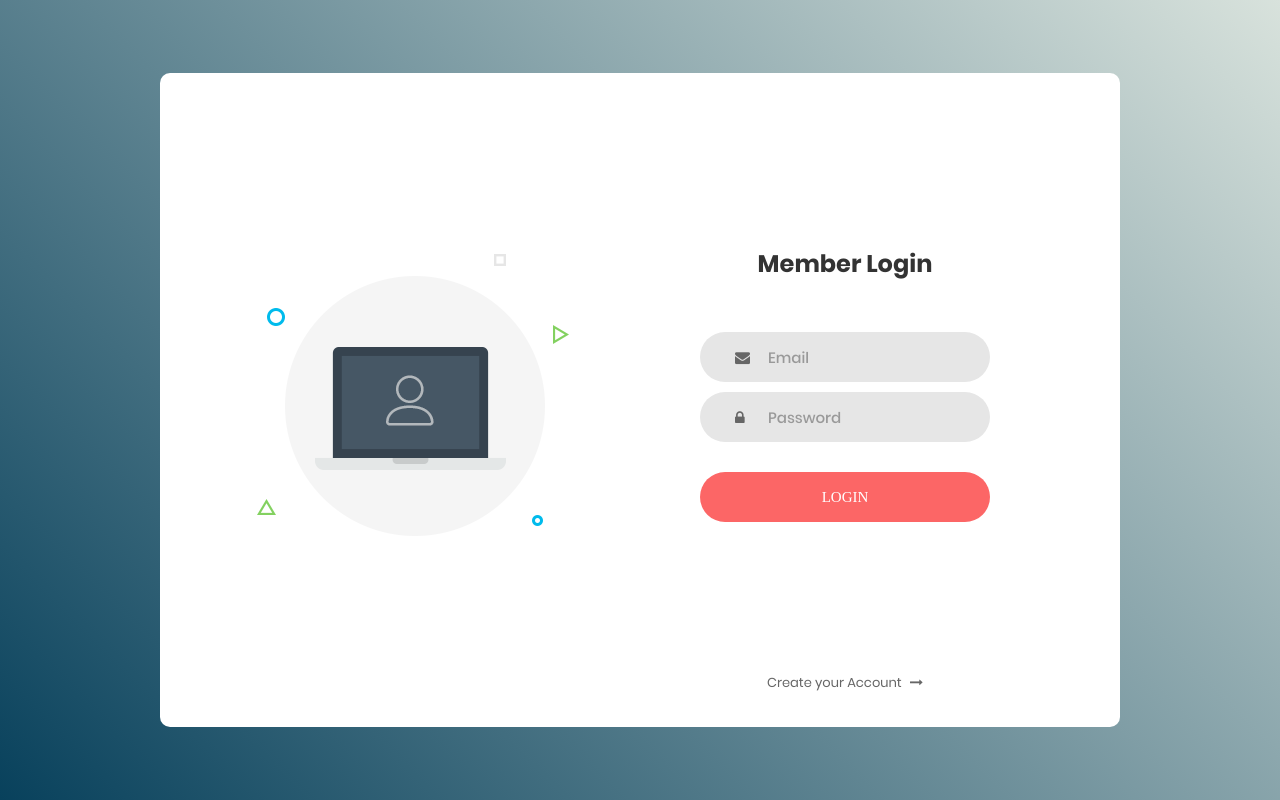
After one commit to post-h/ECE461Part2, a Flask app: page /login in a window 1280 px wide. The commit adds this page. Run offline with Flask 3, Linux system fonts and the light colour scheme; some libraries are stand-ins or nearby versions; some web fonts are replaced.

Commit message:
New changes to Flask

```diff
--- /dev/null
+++ b/templates/login.html
@@ -0,0 +1,104 @@
+<!DOCTYPE html>
+<html lang="en">
+<head>
+	<title>Login</title>
+	<meta charset="UTF-8">
+	<meta name="viewport" content="width=device-width, initial-scale=1">
+<!--===============================================================================================-->
+	<link rel="icon" type="image/png" href="/static/images/icons/favicon.ico"/>
+<!--===============================================================================================-->
+	<link rel="stylesheet" type="text/css" href="/static/vendor/bootstrap/css/bootstrap.min.css">
+<!--===============================================================================================-->
+	<link rel="stylesheet" type="text/css" href="/static/fonts/font-awesome-4.7.0/css/font-awesome.min.css">
+<!--===============================================================================================-->
+	<link rel="stylesheet" type="text/css" href="/static/vendor/animate/animate.css">
+<!--===============================================================================================-->
+	<link rel="stylesheet" type="text/css" href="/static/vendor/css-hamburgers/hamburgers.min.css">
+<!--===============================================================================================-->
+	<link rel="stylesheet" type="text/css" href="/static/vendor/select2/select2.min.css">
+<!--===============================================================================================-->
+	<link rel="stylesheet" type="text/css" href="/static/css/util.css">
+	<link rel="stylesheet" type="text/css" href="/static/css/mainReg.css">
+<!--===============================================================================================-->
+</head>
+<body>
+	<div class="limiter">
+		<div class="container-login100">
+			<div class="wrap-login100">
+				<div class="login100-pic js-tilt" data-tilt>
+					<img src="/static/images/img-01.png" alt="IMG">
+				</div>
+				{% if error_message %}
+					<div class="error-message" style="text-align: center;">
+        				{{ error_message }}
+    				</div>
+				{% endif %}
+				<form class="login100-form validate-form" id="login-form" method="POST" action="/login" onsubmit="submitLoginForm()">
+					<span class="login100-form-title">
+						Member Login
+					</span>
+
+					<div class="wrap-input100 validate-input" data-validate = "Valid email is required: ex@abc.xyz">
+						<input class="input100" type="text" name="email" placeholder="Email">
+						<span class="focus-input100"></span>
+						<span class="symbol-input100">
+							<i class="fa fa-envelope" aria-hidden="true"></i>
+						</span>
+					</div>
+
+					<div class="wrap-input100 validate-input" data-validate = "Password is required">
+						<input class="input100" type="password" name="password" placeholder="Password">
+						<span class="focus-input100"></span>
+						<span class="symbol-input100">
+							<i class="fa fa-lock" aria-hidden="true"></i>
+						</span>
+					</div>
+
+					<div class="container-login100-form-btn">
+						<button type="submit" class="login100-form-btn">
+							Login
+						</button>
+					</div>
+
+					<div class="text-center p-t-12">
+						<!-- <span class="txt1">
+							Forgot
+						</span>
+						<a class="txt2" href="#">
+							Username / Password?
+						</a> -->
+					</div>
+
+					<div class="text-center p-t-136">
+						<a class="txt2" href="/templates/register.html">
+							Create your Account
+							<i class="fa fa-long-arrow-right m-l-5" aria-hidden="true"></i>
+						</a>
+					</div>
+				</form>
+			</div>
+		</div>
+	</div>
+
+
+
+
+<!--===============================================================================================-->
+	<script src="/static/vendor/jquery/jquery-3.2.1.min.js"></script>
+<!--===============================================================================================-->
+	<script src="/static/vendor/bootstrap/js/popper.js"></script>
+	<script src="/static/vendor/bootstrap/js/bootstrap.min.js"></script>
+<!--===============================================================================================-->
+	<script src="/static/vendor/select2/select2.min.js"></script>
+<!--===============================================================================================-->
+	<script src="/static/vendor/tilt/tilt.jquery.min.js"></script>
+	<script >
+		$('.js-tilt').tilt({
+			scale: 1.1
+		})
+	</script>
+<!--===============================================================================================-->
+	<script src="/static/js/mainReg.js"></script>
+
+</body>
+</html>
--- a/views.py
+++ b/views.py
@@ -1,28 +1,99 @@
-from flask import Flask, request, redirect, render_template, send_from_directory
+from flask import Flask, request, redirect, render_template, send_from_directory, session
+
 from validate_email import validate_email
+import sqlite3
 
 app = Flask(__name__)
+app.secret_key = '4gPM<+8;Nwe7ayZ_'
 
 @app.route('/')
 def index():
-    return render_template('register.html')
+    return render_template('login.html')
 
-@app.route('/register', methods=['POST'])
+@app.route('/templates/register.html')
+def routeRegister():
+    return redirect('/register')
+
+@app.route('/templates/login.html')
+def routeLogin():
+    return redirect('/login')
+
+@app.route('/login', methods=['GET', 'POST'])
+def login():
+
+    conn = sqlite3.connect('users.db')
+    c = conn.cursor()
+
+    c.execute('''CREATE TABLE IF NOT EXISTS User
+            (name TEXT, isAdmin BOOL, password TEXT)''')
+
+    if request.method == 'POST':
+        username = request.form['email']
+        password = request.form['password']
+
+        c.execute("SELECT password FROM User WHERE name=?", (username,))
+        result = c.fetchone()
+
+        if result and result[0] == password:
+            session['username'] = username
+            conn.commit()
+            conn.close()
+            return redirect('/search')
+        else:
+            error = 'Invalid username or password'
+            conn.commit()
+            conn.close()
+            return render_template('login.html', error=error)
+    else:
+        conn.commit()
+        conn.close()
+        return render_template('login.html')
+
+
+@app.route('/register', methods=['GET', 'POST'])
 def register():
-    email = request.form['email']
-    password = request.form['password']
 
-    print(email, password)
+    conn = sqlite3.connect('users.db')
+    c = conn.cursor()
 
-    # # Validate the email address
-    # if not validate_email(email):
-    #     return "Invalid email address"
+    c.execute('''CREATE TABLE IF NOT EXISTS User
+            (name TEXT, isAdmin BOOL, password TEXT)''')
 
-    # Register the user to the database
-    # ...
+    if request.method == 'POST':
+        username = request.form['email']
+        password = request.form['password']
 
-    # Redirect to a new page
-    return render_template('searchBar.html')
+        conn = sqlite3.connect('users.db')
+        cursor = conn.cursor()
+
+        cursor.execute('SELECT name FROM User WHERE name = ?', (username,))
+        existing_user = cursor.fetchone()
+
+        if existing_user is not None:
+            error_message = 'Existing account found, please log in.'
+            conn.commit()
+            conn.close()
+            return render_template('login.html', error_message=error_message)
+        else:
+            cursor.execute("INSERT INTO User (name, isAdmin, password) VALUEs (?, ?, ?)", (username, False, password))
+            session['username'] = username
+            conn.commit()
+            conn.close()
+            return redirect('/search')
+
+    else:
+        conn.commit()
+        conn.close()
+        return render_template('register.html')
+
+
+@app.route('/search')
+def search():
+    if 'username' in session:
+        return 'Welcome, ' + session['username'] + '!'
+    else:
+        error_message = 'You must be logged in to access this page.'
+        return render_template('login.html', error_message=error_message)
 
 if __name__ == '__main__':
     app.run(debug=True)
```
Also changed, not shown: templates/register.html (+10 -6 lines).
